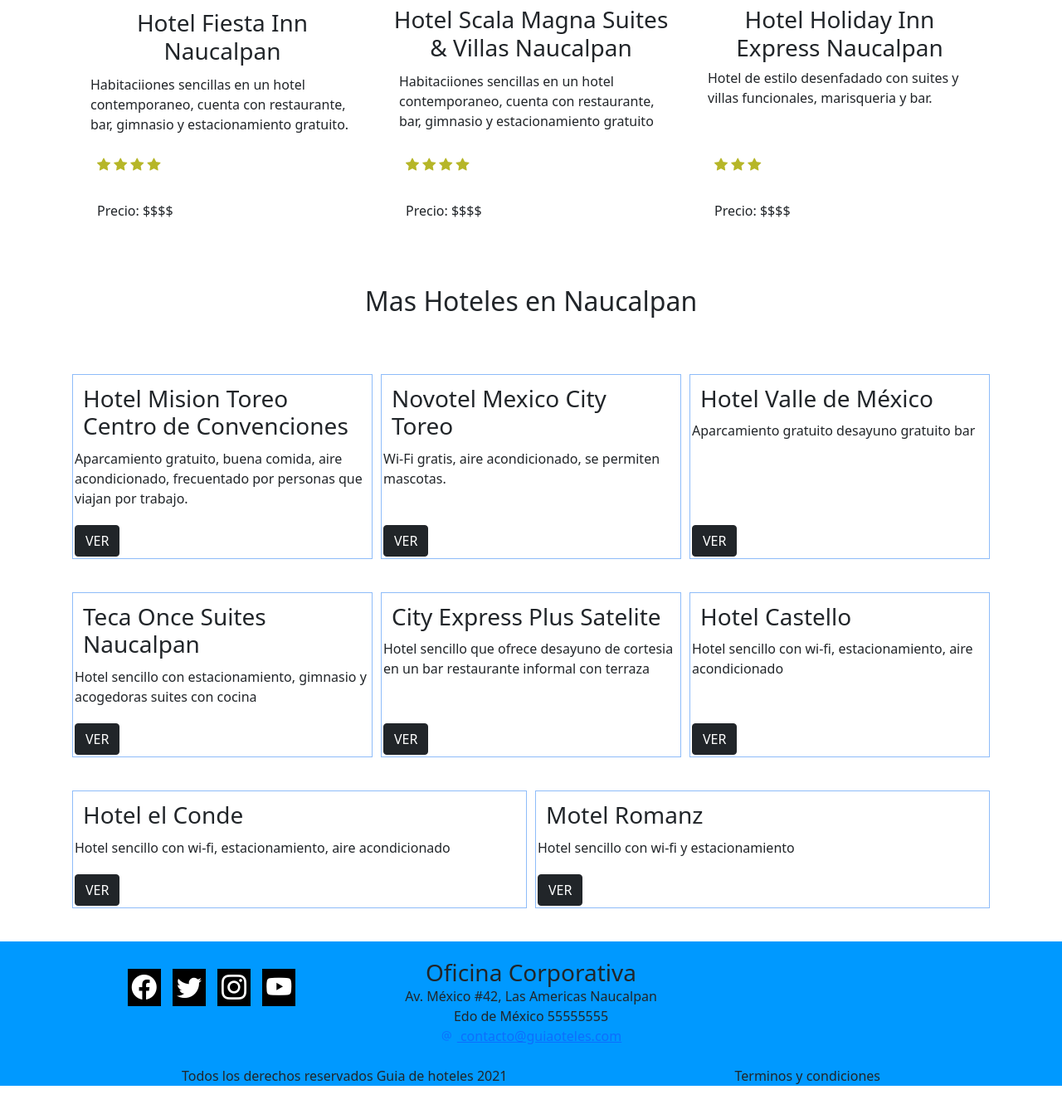
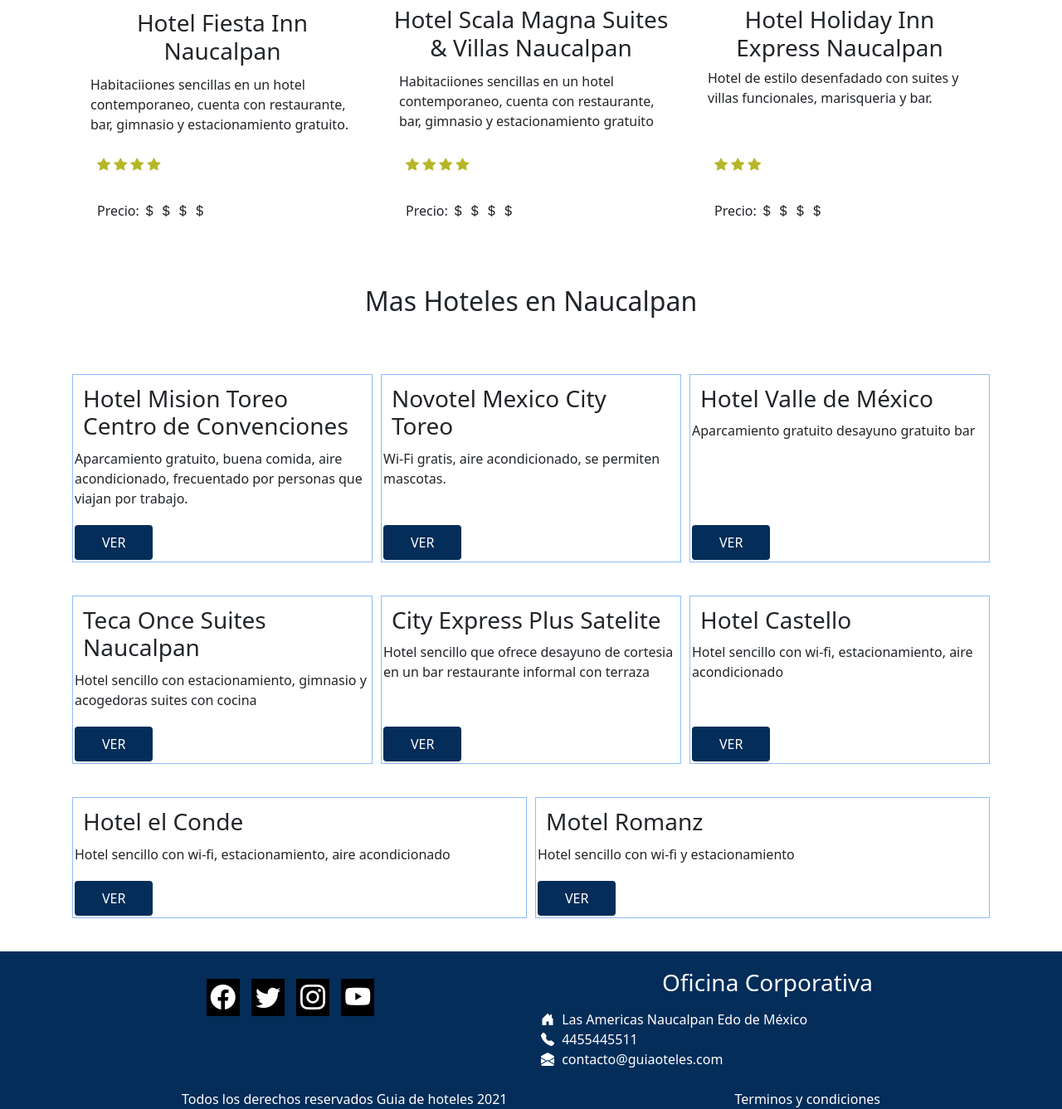
Before and after one commit to isato12/guiaHotelesNaucalpan, a website: page index.html in a window 1280 px wide. Shown: the part 255-1592 px from the top of the page at 83% size. Before the commit the page ends 1564 px from the top, so only its background shows below. Drawn offline with nearby package versions, Linux system fonts and the light colour scheme.

Commit message:
agregando iconos, cambiando el color

```diff
--- a/css/style.css
+++ b/css/style.css
@@ -1,3 +1,7 @@
+:root {
+  --varbackground-color: #042d59;
+}
+
 html {
   box-sizing: border-box;
   margin: 0;
@@ -16,12 +20,16 @@
 p,
 a,
 button,
-li {
+li,
+i {
   margin: 0;
   padding: 0;
 }
+a {
+  text-decoration: none;
+}
 .jumbotron {
-  background-color: rgb(0, 153, 255);
+  background-color: var(--varbackground-color);
   color: white;
 }
 .jumbotron a {
@@ -63,14 +71,21 @@
   margin: 20px 5px 0 0;
   bottom: 0;
   left: 0;
+  background-color: var(--varbackground-color);
+  padding: 0.5rem 2rem;
+  color: rgb(255, 255, 255);
 }
 
 .footer {
   padding: 10;
-  background-color: rgb(0, 153, 255);
+  background-color: var(--varbackground-color);
   margin-bottom: 0;
   margin-top: 20px;
   padding: 5px 15px 0 15px;
+  color: white;
+}
+.footer a {
+  color: white;
 }
 
 .icono {
@@ -81,6 +96,9 @@
   width: 40px;
   text-align: center;
   font-size: 30px;
+}
+.footer-icon {
+  padding-right: 5px;
 }
 .bi-facebook:hover {
   color: #1877f2;
--- a/index.html
+++ b/index.html
@@ -7,7 +7,7 @@
     <meta name="viewport" content="width=device-width, initial-scale=1">
 
     <!-- Bootstrap CSS -->
-    <link href="node_modules/bootstrap/dist/css/bootstrap.min.css" rel="stylesheet">
+    <link rel="stylesheet" href="node_modules/bootstrap/dist/css/bootstrap.min.css">
     <link rel="stylesheet" href="node_modules/bootstrap-icons/font/bootstrap-icons.css">
     <link rel="stylesheet" href="css/style.css">
     <title>Guia Hoteles de Naucalpan</title>
@@ -70,7 +70,12 @@
                                     <i class="bi bi-star-fill"></i>
                                     <i class="bi bi-star-fill"></i>
                                 </p>
-                                <p class="p-3">Precio: <span>$$$$</span></p>
+                                <p class="p-3">Precio: <span>
+                                        <i class="bi bi-currency-dollar"></i>
+                                        <i class="bi bi-currency-dollar"></i>
+                                        <i class="bi bi-currency-dollar"></i>
+                                        <i class="bi bi-currency-dollar"></i>
+                                    </span></p>
                             </footer>
                         </article>
 
@@ -91,7 +96,12 @@
                                     <i class="bi bi-star-fill"></i>
                                     <i class="bi bi-star-fill"></i>
                                 </p>
-                                <p class="p-3">Precio: <span>$$$$</span></p>
+                                <p class="p-3">Precio: <span>
+                                        <i class="bi bi-currency-dollar"></i>
+                                        <i class="bi bi-currency-dollar"></i>
+                                        <i class="bi bi-currency-dollar"></i>
+                                        <i class="bi bi-currency-dollar"></i>
+                                    </span></p>
                             </footer>
                         </article>
 
@@ -110,7 +120,12 @@
                                     <i class="bi bi-star-fill"></i>
                                     <i class="bi bi-star-fill"></i>
                                 </p>
-                                <p class="p-3">Precio: <span>$$$$</span></p>
+                                <p class="p-3">Precio: <span>
+                                        <i class="bi bi-currency-dollar"></i>
+                                        <i class="bi bi-currency-dollar"></i>
+                                        <i class="bi bi-currency-dollar"></i>
+                                        <i class="bi bi-currency-dollar"></i>
+                                    </span></p>
                             </footer>
                         </article>
                     </div>
@@ -129,7 +144,7 @@
                                 frecuentado por personas que viajan por trabajo.</p>
                         </header>
                         <footer>
-                            <button class="btn-dark btn btn_ver">VER</button>
+                            <button class="btn btn_ver">VER</button>
                         </footer>
                     </article>
                     <article class="col-lg-4 d-flex flex-column card_hotel_p justify-content-between">
@@ -138,7 +153,7 @@
                             <p>Wi-Fi gratis, aire acondicionado, se permiten mascotas.</p>
                         </header>
                         <footer>
-                            <button class="btn-dark btn btn_ver">VER</button>
+                            <button class="btn btn_ver">VER</button>
                         </footer>
 
                     </article>
@@ -150,7 +165,7 @@
                                 bar</p>
                         </header>
                         <footer>
-                            <button class="btn-dark btn btn_ver">VER</button>
+                            <button class="btn btn_ver">VER</button>
                         </footer>
                     </article>
                     <article class="col-lg-4 d-flex flex-column card_hotel_p justify-content-between">
@@ -159,7 +174,7 @@
                             <p>Hotel sencillo con estacionamiento, gimnasio y acogedoras suites con cocina</p>
                         </header>
                         <footer>
-                            <button class="btn-dark btn btn_ver">VER</button>
+                            <button class="btn btn_ver">VER</button>
                         </footer>
                     </article>
                     <article class="col-lg-4 d-flex flex-column card_hotel_p justify-content-between">
@@ -170,7 +185,7 @@
                             </p>
                         </header>
                         <footer>
-                            <button class="btn-dark btn btn_ver">VER</button>
+                            <button class="btn btn_ver">VER</button>
                         </footer>
                     </article>
                     <article class="col-lg-4 d-flex flex-column card_hotel_p justify-content-between">
@@ -179,7 +194,7 @@
                             <p>Hotel sencillo con wi-fi, estacionamiento, aire acondicionado</p>
                         </header>
                         <footer>
-                            <button class="btn-dark btn btn_ver">VER</button>
+                            <button class="btn btn_ver">VER</button>
                         </footer>
                     </article>
                     <article class="col-lg-4 d-flex flex-column card_hotel_p justify-content-between">
@@ -188,7 +203,7 @@
                             <p>Hotel sencillo con wi-fi, estacionamiento, aire acondicionado</p>
                         </header>
                         <footer>
-                            <button class="btn-dark btn btn_ver">VER</button>
+                            <button class="btn btn_ver">VER</button>
                         </footer>
                     </article>
                     <article class="col-lg-4 d-flex flex-column card_hotel_p justify-content-between">
@@ -197,7 +212,7 @@
                             <p>Hotel sencillo con wi-fi y estacionamiento</p>
                         </header>
                         <footer>
-                            <button class="btn-dark btn btn_ver">VER</button>
+                            <button class="btn btn_ver">VER</button>
                         </footer>
                     </article>
                 </div>
@@ -209,17 +224,17 @@
         <div class="container">
             <div class="row">
 
-                <div class="col-lg-4 mt-2 col-xs-12 text-center">
+                <div class="col-lg-6 mt-2 col-xs-12 text-center">
                     <a href="#"><i class="bi bi-facebook icono"></i></a>
                     <a href="#"><i class="bi bi-twitter icono"></i></a>
                     <a href="#"><i class="bi bi-instagram icono"></i></a>
                     <a href="#"><i class="bi bi-youtube icono"></i></a>
                 </div>
-                <address class="col-lg-4 text-center mt-3">
-                    <h3>Oficina Corporativa</h3>
-                    <p>Av. México #42, Las Americas Naucalpan</p>
-                    <p>Edo de México 55555555</p>
-                    <a href="mailto:elcorreoquequieres@correo.com"><i class="bi bi-at me-1"></i>
+                <address class="col-lg-6  mt-3 ">
+                    <h3 class="text-center mb-3">Oficina Corporativa</h3>
+                    <p><i class="bi bi-house-door-fill footer-icon"></i> Las Americas Naucalpan Edo de México</p>
+                    <p><i class="bi bi-telephone-fill footer-icon"></i> 4455445511</p>
+                    <a href="mailto:elcorreoquequieres@correo.com"><i class="bi bi-envelope-open-fill footer-icon"></i>
                         contacto@guiaoteles.com</a>
                 </address>
 
```
